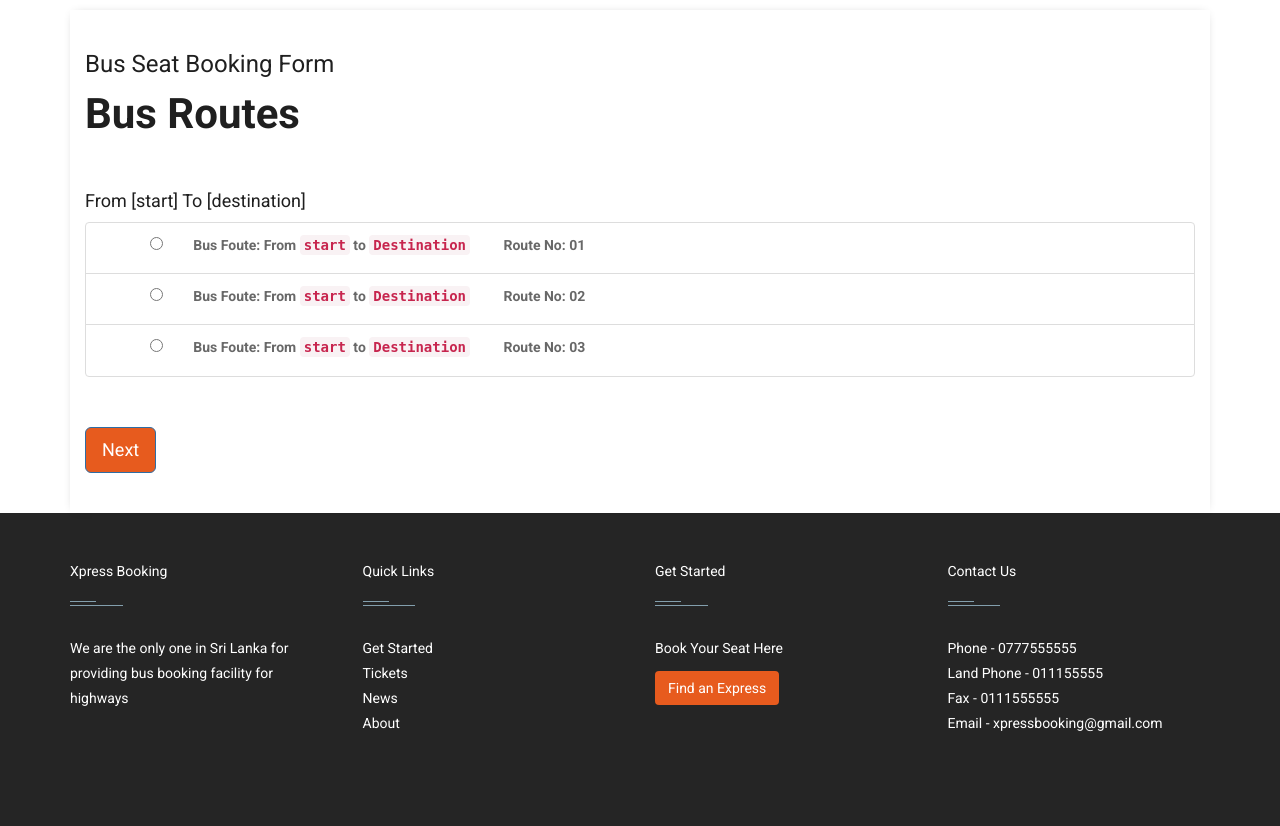
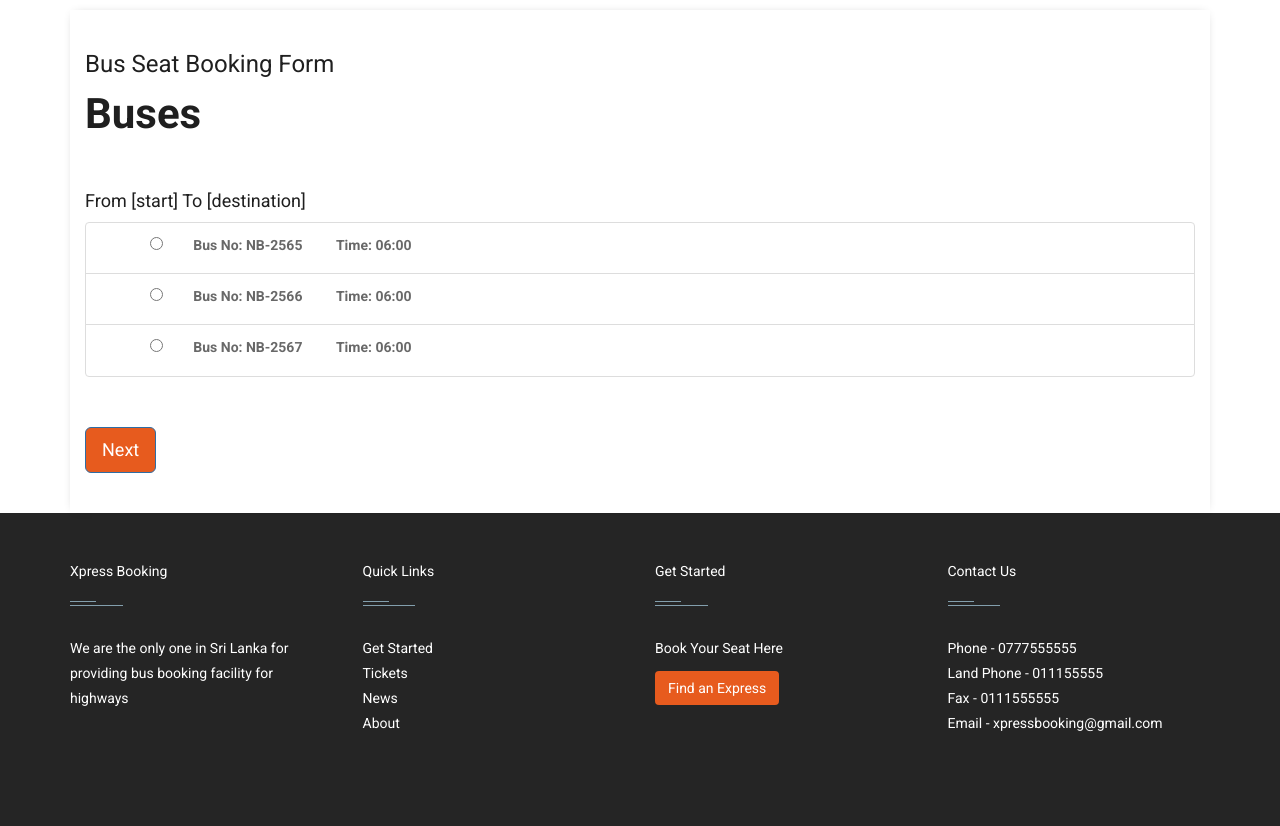
Before and after one commit to PasinduOshadha/ExpressBooking, a PHP site: page /booking_form.php in a window 1280 px wide. Shown: the part 90-916 px from the top of the page. Run offline with PHP 8.4, Linux system fonts and the light colour scheme; some libraries are stand-ins or nearby versions; some web fonts are replaced.

Commit message:
booking form bus routes list removed

```diff
--- a/booking_form.php
+++ b/booking_form.php
@@ -38,68 +38,9 @@
                                         </div>
                                         <div class="card-body">
                                             <form>
+
+
                                                 <div id="step-1">
-                                                    <div class="row">
-                                                        <div class="col-md-12">
-                                                            <h1 class="routes-title">
-                                                                <b>Bus Routes</b>
-                                                            </h1>
-                                                            <hr class="" style="opacity: 0;">
-                                                            <h3>
-                                                                From [start] To [destination]
-                                                            </h3>
-                                                        </div>
-                                                    </div>
-
-                                                    <div class="list-group">
-                                                        <li class="list-group-item list-group-item-action">
-                                                            <div class="row">
-                                                                <div class="col-md-1 text-right">
-                                                                    <input class="form-check-input" type="radio" name="bus_route" id="bus_route_id_1" value="1">
-                                                                </div>
-                                                                <div class="col-md-8">
-                                                                    <label class="form-check-label" for="bus_route_id_1">
-                                                                        <span class="bus-no">Bus Foute: From <code>start</code> to <code>Destination</code> </span>
-                                                                        <span class=" ml-3 bus-time">Route No: 01</span>
-                                                                    </label>
-                                                                </div>
-                                                            </div>
-                                                        </li>
-
-                                                        <li class="list-group-item list-group-item-action">
-                                                            <div class="row">
-                                                                <div class="col-md-1 text-right">
-                                                                    <input class="form-check-input" type="radio" name="bus_route" id="bus_route_id_2" value="2">
-                                                                </div>
-                                                                <div class="col-md-8">
-                                                                    <label class="form-check-label" for="bus_route_id_2">
-                                                                        <span class="bus-no">Bus Foute: From <code>start</code> to <code>Destination</code> </span>
-                                                                        <span class=" ml-3 bus-time">Route No: 02</span>
-                                                                    </label>
-                                                                </div>
-                                                            </div>
-                                                        </li>
-
-                                                        <li class="list-group-item list-group-item-action">
-                                                            <div class="row">
-                                                                <div class="col-md-1 text-right">
-                                                                    <input class="form-check-input" type="radio" name="bus_route" id="bus_route_id_3" value="3">
-                                                                </div>
-                                                                <div class="col-md-8">
-                                                                    <label class="form-check-label" for="bus_route_id_3">
-                                                                        <span class="bus-no">Bus Foute: From <code>start</code> to <code>Destination</code> </span>
-                                                                        <span class=" ml-3 bus-time">Route No: 03</span>
-                                                                    </label>
-                                                                </div>
-                                                            </div>
-                                                        </li>
-                                                    </div>
-                                                    <div class="mt-5 mb-5">
-                                                        <button type="button" id="next1" class="btn btn-primary btn-lg btn-lg">Next</button>
-                                                    </div>
-                                                </div>
-
-                                                <div id="step-2">
                                                     <div class="row">
                                                         <div class="col-md-12">
                                                             <h1 class="routes-title">
@@ -155,12 +96,12 @@
                                                         </li>
                                                     </div>
                                                     <div class="mt-5 mb-5">
-                                                        <button type="button" id="prev1" class="btn btn-primary btn-lg btn-lg">Previous</button>
-                                                        <button type="button" id="next2" class="btn btn-primary btn-lg btn-lg">Next</button>
+
+                                                        <button type="button" id="next1" class="btn btn-primary btn-lg btn-lg">Next</button>
                                                     </div>
                                                 </div>
 
-                                                <div id="step-3">
+                                                <div id="step-2">
                                                     <div>
                                                         <div class="row">
                                                             <div class="col-md-12">
@@ -346,15 +287,15 @@
                                                             </div>
                                                         </div>
                                                         <div class="mt-5 mb-5">
-                                                            <button type="button" id="prev2" class="btn btn-primary btn-lg btn-lg">Previous</button>
-                                                            <button type="button" id="next3" class="btn btn-primary btn-lg btn-lg">Confirm Booking</button>
+                                                            <button type="button" id="prev1" class="btn btn-primary btn-lg btn-lg">Previous</button>
+                                                            <button type="button" id="next2" class="btn btn-primary btn-lg btn-lg">Confirm Booking</button>
                                                         </div>
 
 
                                                     </div>
                                                 </div>
 
-                                                <div id="step-4">
+                                                <div id="step-3">
                                                     <div class="row justify-content-center">
                                                         <div class="col-md-6">
                                                             <img src="images/krsWHvd.gif" class="img-fluid" alt="">
--- a/css/styles.css
+++ b/css/styles.css
@@ -596,6 +596,6 @@ label.css-label {
 }
 
 /* booking form */
-#step-2, #step-3,#step-4 {
+#step-2, #step-3 {
   display:none;
 }
--- a/js/booking_form.js
+++ b/js/booking_form.js
@@ -30,12 +30,6 @@ $(document).ready(function () {
         $('#step-2').show();
     });
 
-    $('#next3').click(function (e) {
-        e.preventDefault();
-
-        $('#step-3').hide();
-        $('#step-4').show();
-    });
 });
 
 // form submit
```
